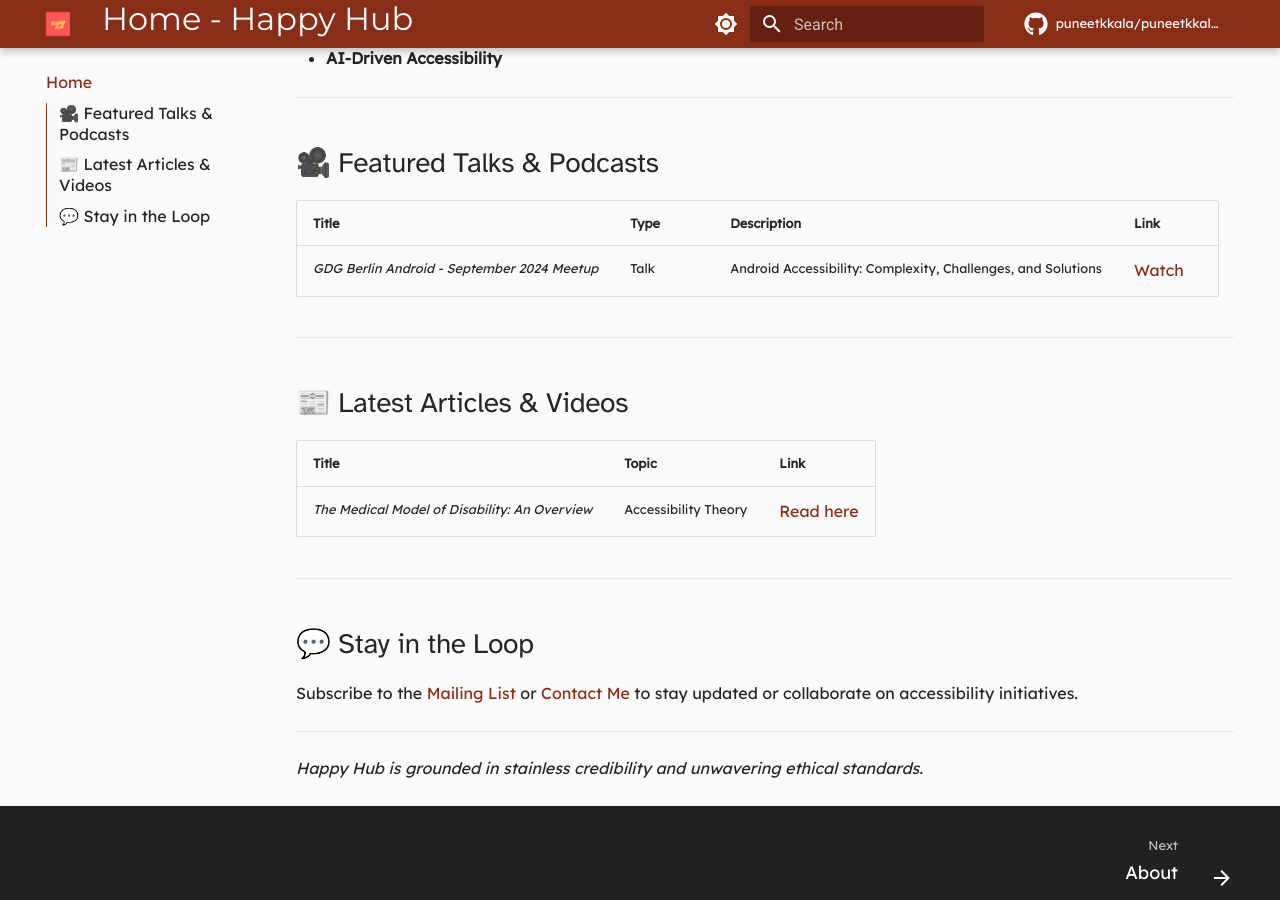
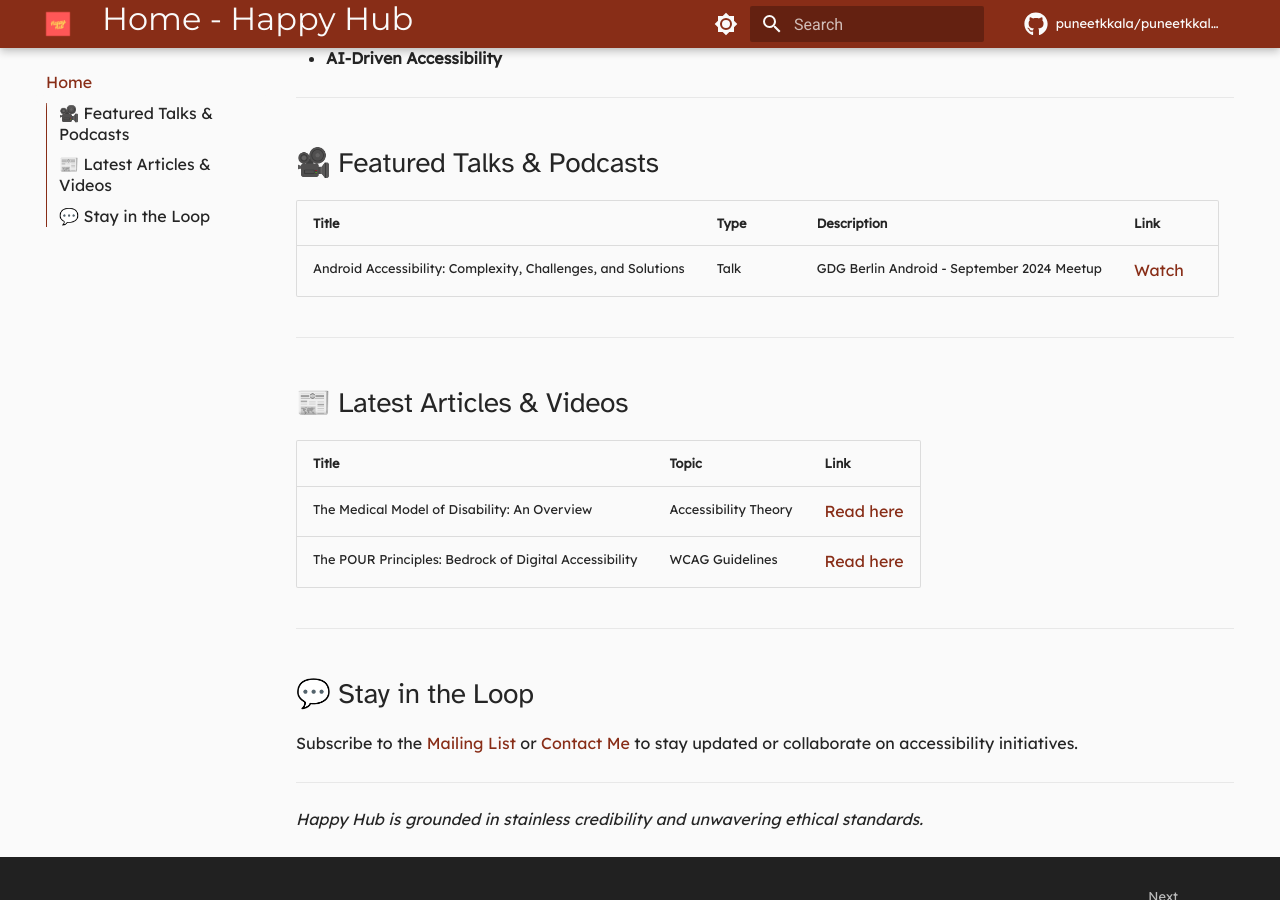
Before and after one commit to puneetkkala/puneetkkala.github.io, an MkDocs documentation site: the page built from docs/index.md, in a window 1280 px wide and 900 px high, scrolled down 455 px. Built offline with MkDocs 1.6.1 and Material for MkDocs 9.7.7, drawn with Linux system fonts in a browser that asks for light colours; comment, search, counter and statistics services are not loaded.

Commit message:
Article 2 - POUR Principles

```diff
--- a/docs/index.md
+++ b/docs/index.md
@@ -21,14 +21,15 @@ Whether you're building, testing, or learning—this is your go-to platform for
 
 | Title | Type | Description | Link |
 |-------|------|-------------|------|
-| *GDG Berlin Android - September 2024 Meetup* | Talk | Android Accessibility: Complexity, Challenges, and Solutions | [Watch](https://youtu.be/av673I4GsLA?si=1jkYCuyEUowyFNnP) |
+| Android Accessibility: Complexity, Challenges, and Solutions | Talk | GDG Berlin Android - September 2024 Meetup | [Watch](https://youtu.be/av673I4GsLA?si=1jkYCuyEUowyFNnP) |
 
 ---
 
 ## 📰 Latest Articles & Videos
 | Title | Topic | Link |
 |-------|-------|------|
-|*The Medical Model of Disability: An Overview* | Accessibility Theory | [Read here](./blog/medical-model.md) |
+| The Medical Model of Disability: An Overview | Accessibility Theory | [Read here](./blog/medical-model.md) |
+| The POUR Principles: Bedrock of Digital Accessibility | WCAG Guidelines | [Read here](./blog/pour-principles.md) |
 
 ---
 
--- a/mkdocs.yml
+++ b/mkdocs.yml
@@ -9,6 +9,7 @@ nav:
   - Blog:
     - Introduction: blog/index.md
     - Medical Model: blog/medical-model.md
+    - POUR Principles: blog/pour-principles.md
   - Legal:
     - Disclaimer: legal/disclaimer.md
     - Privacy Policy: legal/privacy.md
```
Also changed, not shown: docs/blog/index.md (+3 -0 lines), docs/blog/medical-model.md (+1 -0 lines), docs/blog/pour-principles.md (added, +60 -0 lines).
